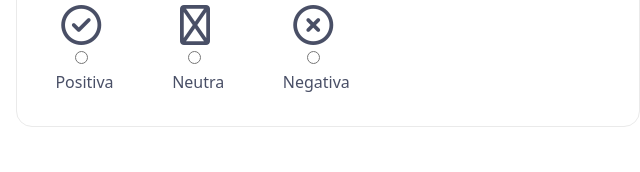
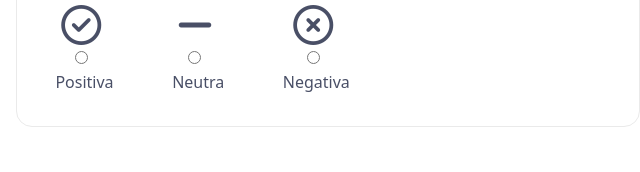
Before and after one commit to codeplusux/aud-dataset, a plain HTML site: page index.html in a window 1280 px wide. Shown: the part 641-813 px from the top of the page, 640-1280 px from the left. Drawn offline with nearby package versions, Linux system fonts and the light colour scheme.

Commit message:
new icon

```diff
--- a/index.html
+++ b/index.html
@@ -196,7 +196,7 @@
                 <input type="radio" name="check" /><span>Positiva</span>
               </label>
               <label class="radio-inline-two">
-                <i class="far fa-minus-circle"></i>
+                <i class="fas fa-minus"></i>
                 </br>
                 <input type="radio" name="check" /><span>Neutra</span>
               </label>
```
Also changed, not shown: index2.html (+1 -1 lines).
